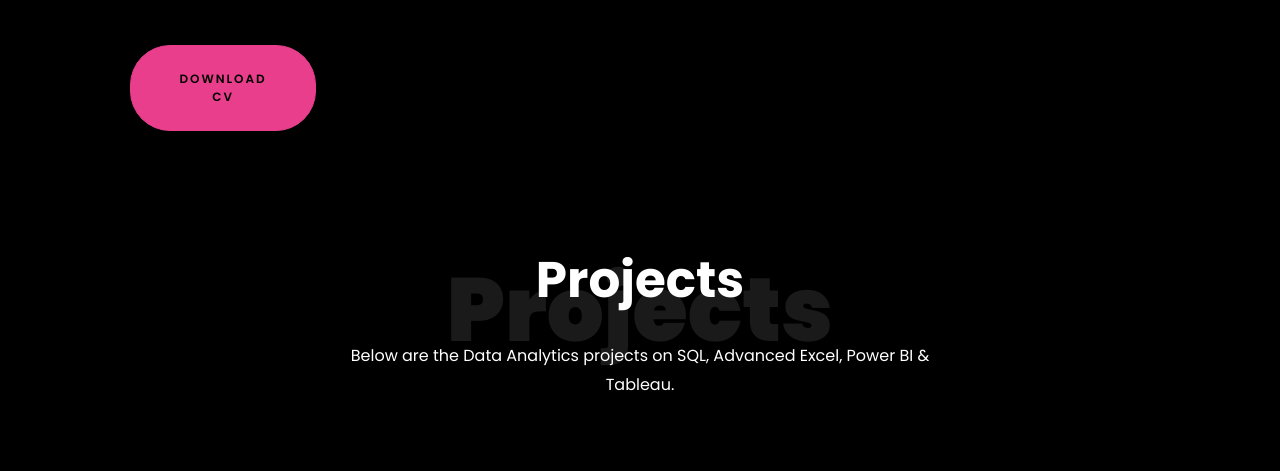
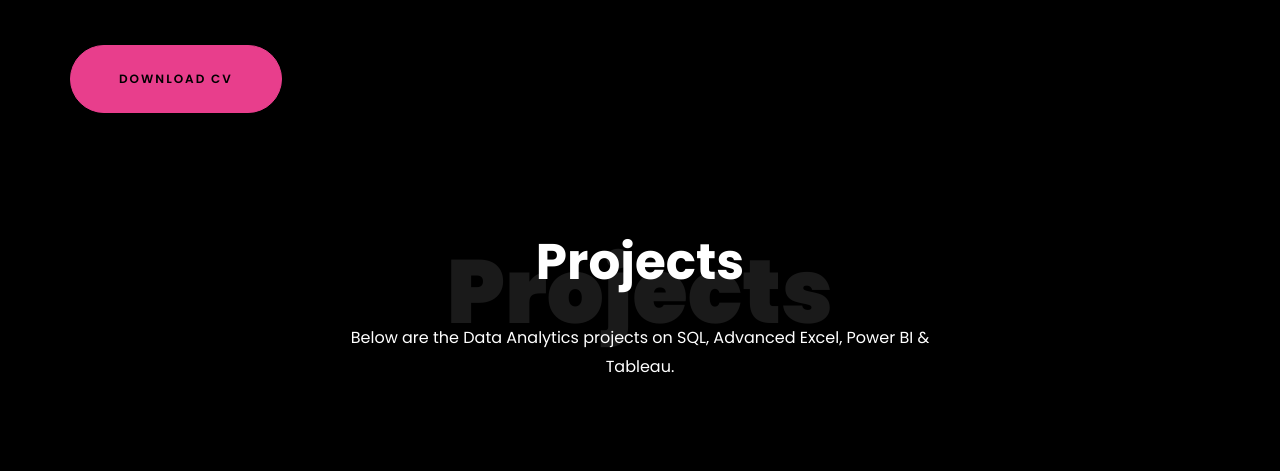
Before and after one commit to Nagavineesha18/nagavineeshavemugunta.github.io, a plain HTML site: page index.html in a window 1280 px wide. Shown: the part 6464-6935 px from the top of the page. Drawn offline with Linux system fonts and the light colour scheme; files whose address does not match are found by name.

Commit message:
Update index.html

```diff
--- a/index.html
+++ b/index.html
@@ -485,14 +485,13 @@ optimize data pipelines, achieving a 98% adherence rate to prescribed regimens b
 
     		</div>
 
-    		<div class="row justify-content-center mt-5">
-    <div class="col-md-6 text-center ftco-animate">
-        <a href="https://drive.google.com/file/d/1Wz-wPCkq5Kyy5dkB5GFDqs4OZhNREb7r/view?usp=drive_link"
-           class="btn btn-primary py-4 px-5" target="_blank">
-            Download CV
-        </a>
-    </div>
+    		<div class="d-flex justify-content-center align-items-center mt-5">
+    <a href="https://drive.google.com/file/d/1Wz-wPCkq5Kyy5dkB5GFDqs4OZhNREb7r/view?usp=drive_link"
+       class="btn btn-primary py-4 px-5" target="_blank">
+        Download CV
+    </a>
 </div>
+
 
     </section>
 
```
